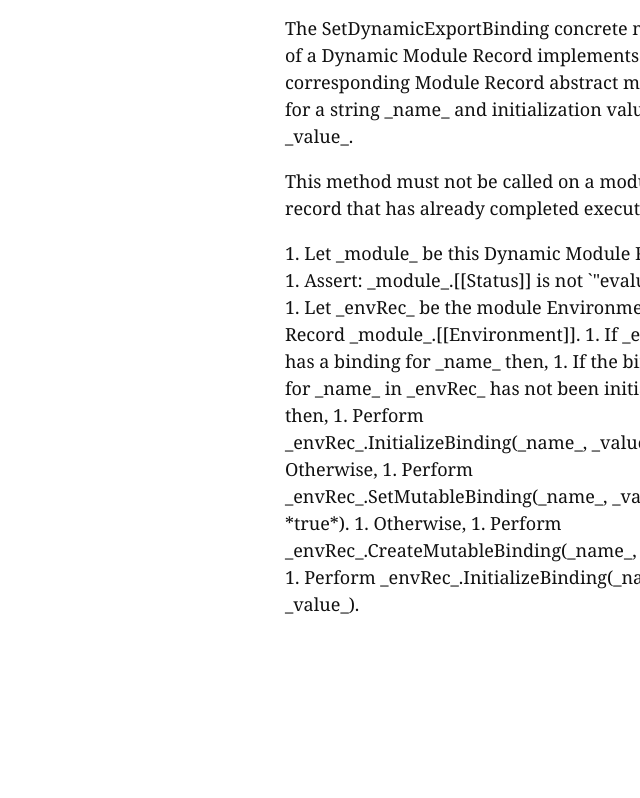
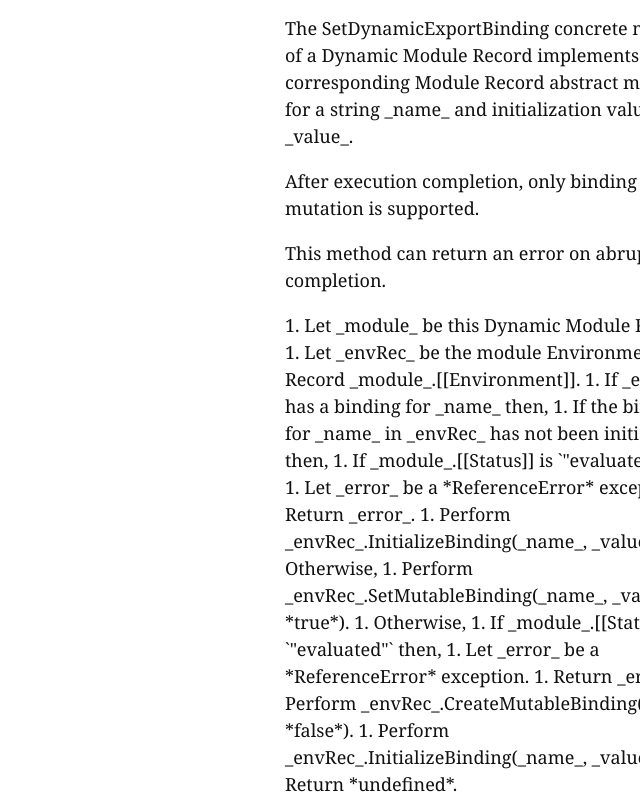
Before and after one commit to nodejs/dynamic-modules, a website: page spec.html in a window 1280 px wide. Shown: the part 5469-6267 px from the top of the page, without its empty margins (640-1280 px from the left). Before the commit the page ends 6087 px from the top, so only its background shows below. Drawn offline with Linux system fonts and the light colour scheme; files that its build step writes are made by us from their sources; files whose address does not match are found by name.

Commit message:
note runtime mutation

```diff
--- a/spec.html
+++ b/spec.html
@@ -176,19 +176,26 @@ copyright: false
   <emu-clause id="sec-setdynamicexportbinding">
     <h1>SetDynamicExportBinding ( _name_, _value_ ) Concrete Method</h1>
     <p>The SetDynamicExportBinding concrete method of a Dynamic Module Record implements the corresponding Module Record abstract method for a string _name_ and initialization value _value_.</p>
-    <p>This method must not be called on a module record that has already completed execution.</p>
+    <p>After execution completion, only binding mutation is supported.</p>
+    <p>This method can return an error on abrupt completion.</p>
     <emu-alg>
       1. Let _module_ be this Dynamic Module Record.
-      1. Assert: _module_.[[Status]] is not `"evaluated"`.
       1. Let _envRec_ be the module Environment Record _module_.[[Environment]].
       1. If _envRec_ has a binding for _name_ then,
         1. If the binding for _name_ in _envRec_ has not been initialized then,
+          1. If _module_.[[Status]] is `"evaluated"` then,
+            1. Let _error_ be a *ReferenceError* exception.
+            1. Return _error_.
           1. Perform _envRec_.InitializeBinding(_name_, _value_).
         1. Otherwise,
           1. Perform _envRec_.SetMutableBinding(_name_, _value_, *true*).
       1. Otherwise,
+        1. If _module_.[[Status]] is `"evaluated"` then,
+          1. Let _error_ be a *ReferenceError* exception.
+          1. Return _error_.
         1. Perform _envRec_.CreateMutableBinding(_name_, *false*).
         1. Perform _envRec_.InitializeBinding(_name_, _value_).
+      1. Return *undefined*.
     </emu-alg>
   </emu-clause>
 </emu-clause>
```
Also changed, not shown: docs/index.html (+4 -3 lines), README.md.
